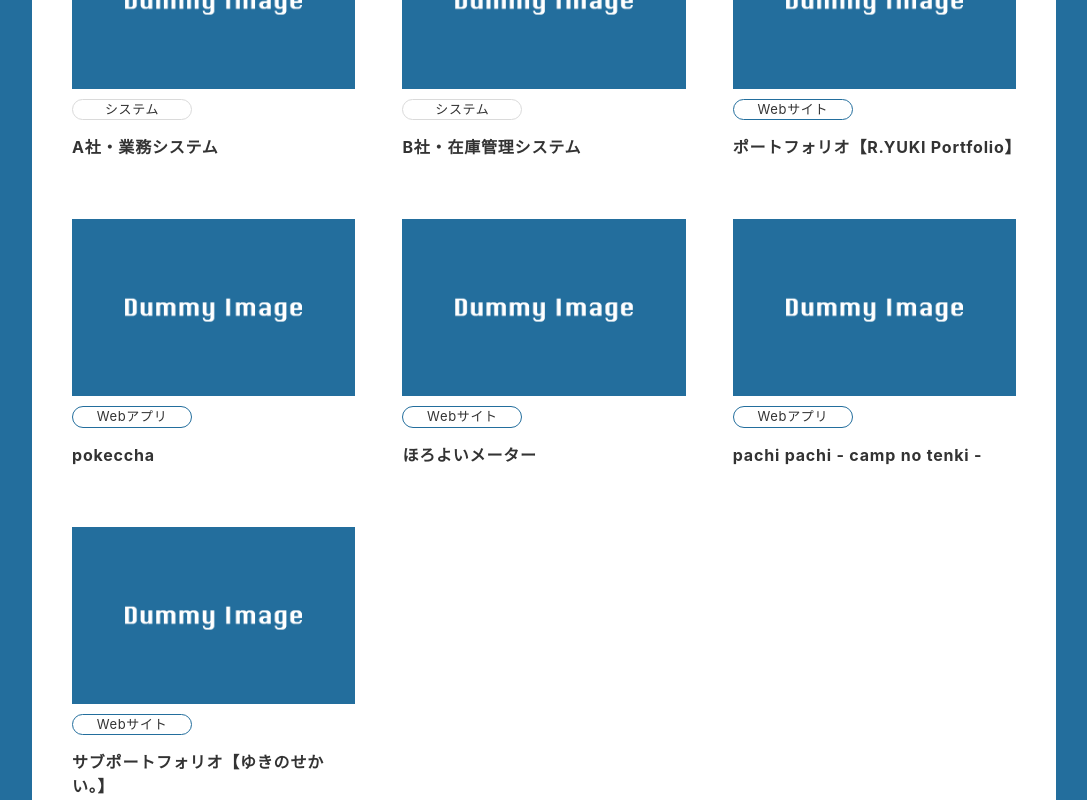
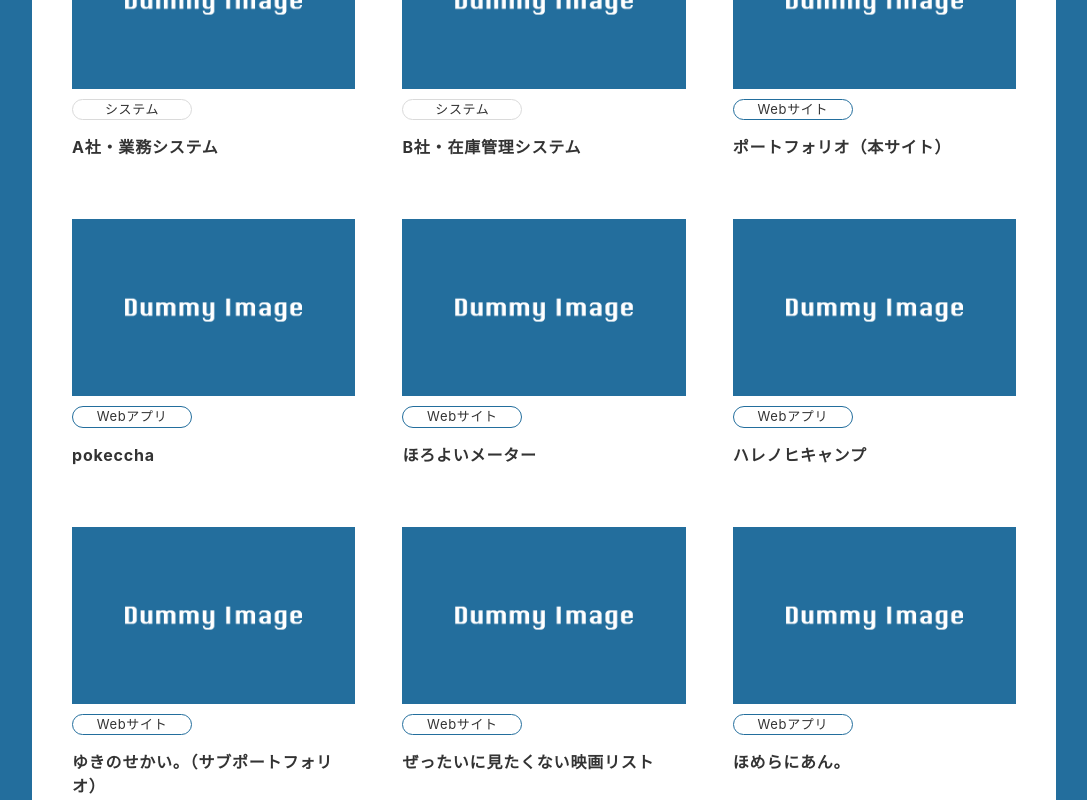
Before and after one commit to Ryuki-4648/my-portfolio, a React (Create React App) app in the folder portfolio/: page /work in a window 1280 px wide. Shown: the part 540-1340 px from the top of the page, without its empty margins (96-1183 px from the left). Built offline with nearby package versions, Linux system fonts and the light colour scheme.

Commit message:
タグ修正、制作実績変更

```diff
--- a/portfolio/src/list/workList.json
+++ b/portfolio/src/list/workList.json
@@ -37,7 +37,7 @@
   },
   {
     "id": 3,
-    "name": "ポートフォリオ【R.YUKI Portfolio】",
+    "name": "ポートフォリオ（本サイト）",
     "url": "サイトのURL3",
     "type": "Webサイト",
     "label": "#236e9d",
@@ -56,7 +56,7 @@
   {
     "id": 4,
     "name": "pokeccha",
-    "url": "サイトのURL3",
+    "url": "https://www.yuki-017.com/pokeccha/",
     "type": "Webアプリ",
     "label": "#236e9d",
     "comment": "",
@@ -91,7 +91,7 @@
   },
   {
     "id": 6,
-    "name": "pachi pachi - camp no tenki -",
+    "name": "ハレノヒキャンプ",
     "url": "サイトのURL3",
     "type": "Webアプリ",
     "label": "#236e9d",
@@ -109,8 +109,8 @@
   },
   {
     "id": 7,
-    "name": "サブポートフォリオ【ゆきのせかい。】",
-    "url": "サイトのURL3",
+    "name": "ゆきのせかい。（サブポートフォリオ）",
+    "url": "https://www.yuki-017.com/",
     "type": "Webサイト",
     "label": "#236e9d",
     "comment": "",
@@ -124,5 +124,41 @@
     "image03": "",
     "image04": "",
     "image05": ""
+  },
+  {
+    "id": 8,
+    "name": "ぜったいに見たくない映画リスト",
+    "url": "https://www.yuki-017.com/disliked-movies-list/",
+    "type": "Webサイト",
+    "label": "#236e9d",
+    "comment": "",
+    "period": "2023年4月〜",
+    "page": "全て",
+    "thumbnail": "/assets/img/dummy/dummy01.png",
+    "tool": "",
+    "explain": "説明",
+    "image01": "/assets/img/dummy/dummy01.png",
+    "image02": "",
+    "image03": "",
+    "image04": "",
+    "image05": ""
+  },
+  {
+    "id": 9,
+    "name": "ほめらにあん。",
+    "url": "https://www.yuki-017.com/home-ranian/",
+    "type": "Webアプリ",
+    "label": "#236e9d",
+    "comment": "あなたを褒める、ポメラニアン。",
+    "period": "2023年4月〜",
+    "page": "全て",
+    "thumbnail": "/assets/img/dummy/dummy01.png",
+    "tool": "",
+    "explain": "説明",
+    "image01": "/assets/img/dummy/dummy01.png",
+    "image02": "",
+    "image03": "",
+    "image04": "",
+    "image05": ""
   }
 ]
--- a/portfolio/src/routes/NotFound.tsx
+++ b/portfolio/src/routes/NotFound.tsx
@@ -1,18 +1,13 @@
-import { Container, ContainerProps, Heading, Text } from "@chakra-ui/react";
-import { Link } from "react-router-dom";
 import * as React from 'react';
-import { FC } from "react";
 
-type CustomContainerProps = ContainerProps;
-
-const NotFound: FC<CustomContainerProps> = () => {
+const NotFound = () => {
   return (
     <>
-      <Container>
-        <Heading>Not Found</Heading>
-        <Text>ページが見つかりませんでした。</Text>
-        <Link to="/">トップへ戻る</Link>
-      </Container>
+      <div>
+        <h1>Not Found</h1>
+        <p>ページが見つかりませんでした。</p>
+        <a href="/">トップへ戻る</a>
+      </div>
     </>
   );
 }
```
